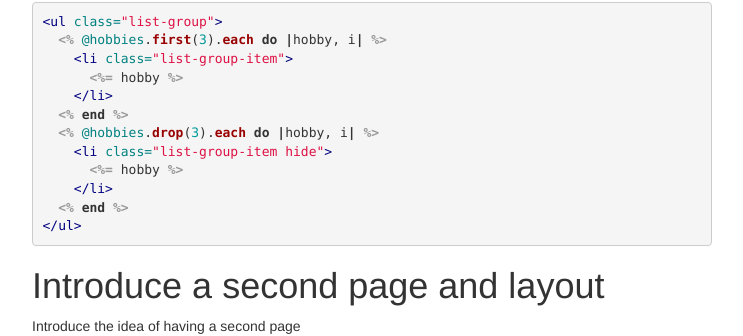
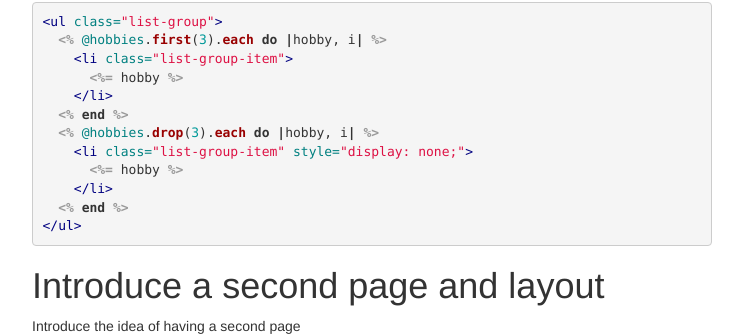
Before and after one commit to brug-be/railsgirls_guide, a Jekyll site: the page built from part_2_dynamic.md, in a window 1280 px wide and 900 px high, scrolled down 2691 px. Shown: the part 116-452 px from the top of the window, without its empty margins (268-1011 px from the left). Built offline with Jekyll 4.4.1, drawn with Linux system fonts in a browser that asks for light colours; nearby versions of some CDN libraries.

Commit message:
Replace hide css class by inline style
View https://v4-alpha.getbootstrap.com/migration/#responsive-utilities for more information

```diff
--- a/part_2_dynamic.md
+++ b/part_2_dynamic.md
@@ -162,7 +162,7 @@ Option 2: Just bring it back, using `first` and `drop`
     </li>
   <% end %>
   <% @hobbies.drop(3).each do |hobby, i| %>
-    <li class="list-group-item hide">
+    <li class="list-group-item" style="display: none;">
       <%= hobby %>
     </li>
   <% end %>
```
